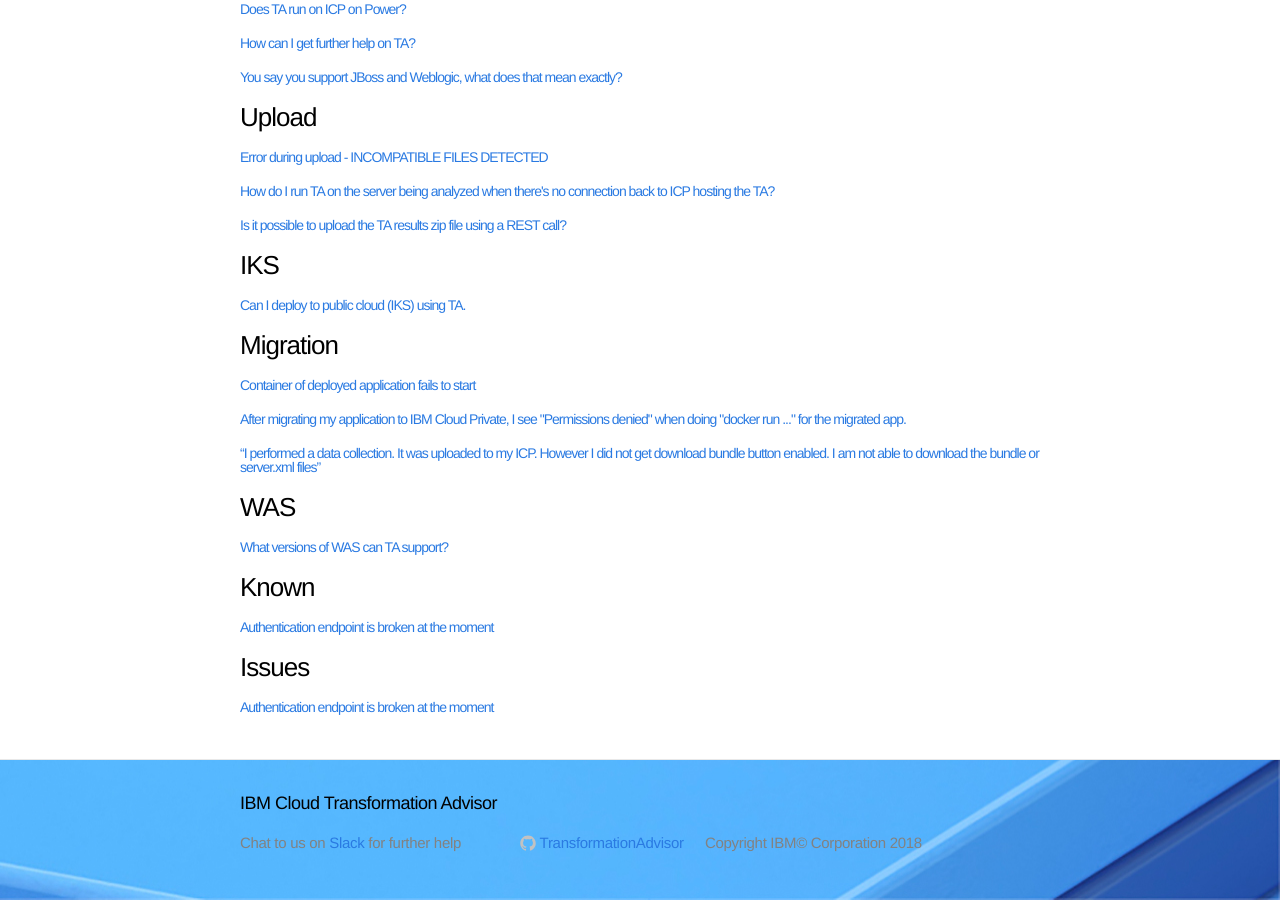
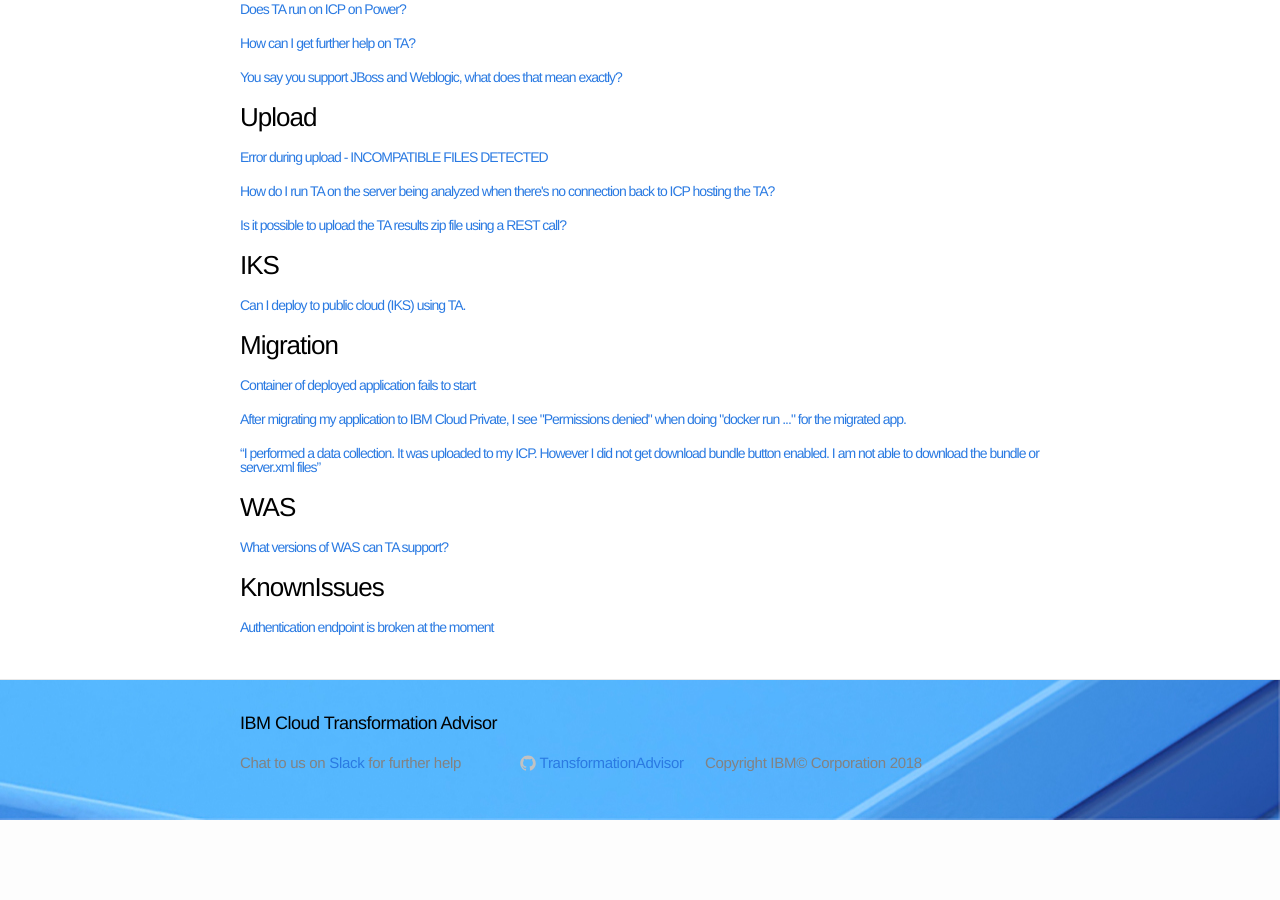
Before and after one commit to TransformationAdvisor/TA.github.io, a Jekyll site: the page built from FAQ/categories.html, in a window 1280 px wide and 900 px high, scrolled down 1336 px. Built offline with Jekyll 4.4.1, drawn with Linux system fonts in a browser that asks for light colours; after the commit the page ends 2156 px from its top, so only the background shows below that.

Commit message:
Update 2019-10-16-cookie.md

```diff
--- a/_posts/2019-10-16-cookie.md
+++ b/_posts/2019-10-16-cookie.md
@@ -1,10 +1,11 @@
 ---
 layout: post
 title: Authentication endpoint is broken at the moment
-categories: Known Issues
+categories: KnownIssues
 ---
 
 When running Transformation Advisor on Red Hat OCP, it works but after I leave it for a while and come back to it I get the message :
+
 'Authentication endpoint is broken at the moment'
 
 This is an issue with the auth cookie, after 12 hours.
```
